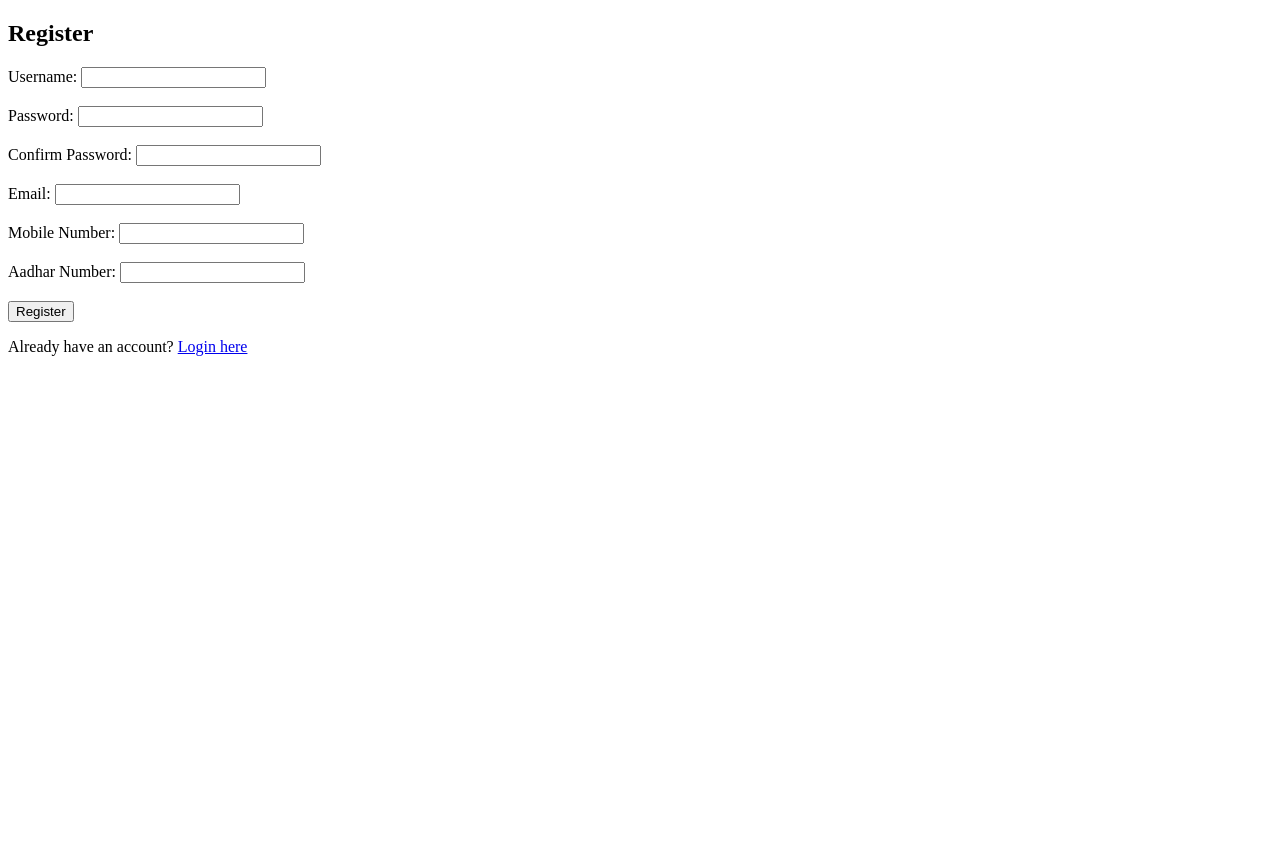
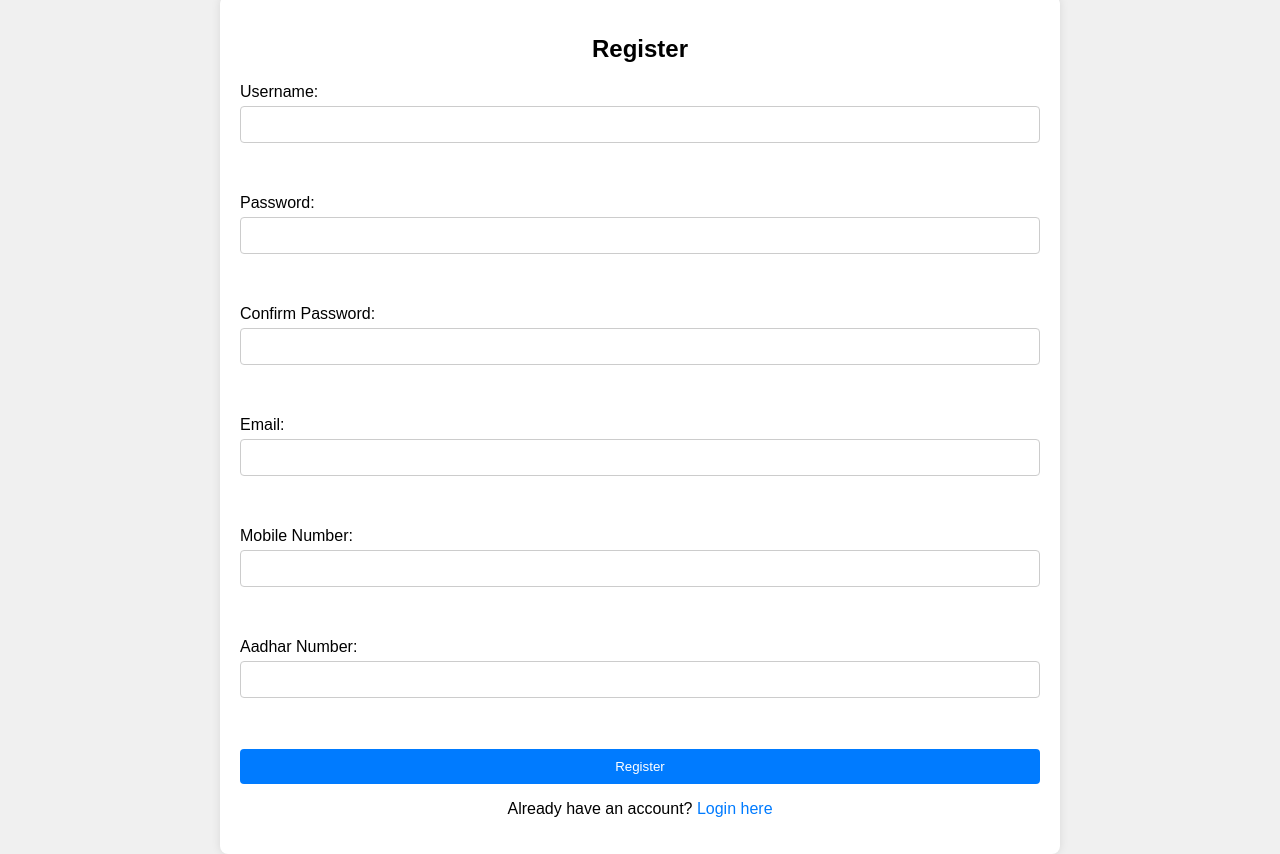
Before and after one commit to Mayanksinha2/Train_Management_System2.0, a plain HTML site: page register.html in a window 1280 px wide. Before the commit the page ends 800 px from the top, so only its background shows below. Drawn offline with Linux system fonts and the light colour scheme; files that its build step writes are made by us from their sources; the site is published under a folder, as on GitHub Pages, so addresses that start at the root find nothing.

Commit message:
Update register.html

```diff
--- a/register.html
+++ b/register.html
@@ -4,8 +4,8 @@
     <meta charset="UTF-8">
     <meta name="viewport" content="width=device-width, initial-scale=1.0">
     <title>Register</title>
-    <link rel="stylesheet" href="/css/styles.css">
-    <script src="/js/register.js" defer>
+    <link rel="stylesheet" href="styles.css">
+    <script src="register.js" defer>
     </script>
 </head>
 <body>
```
